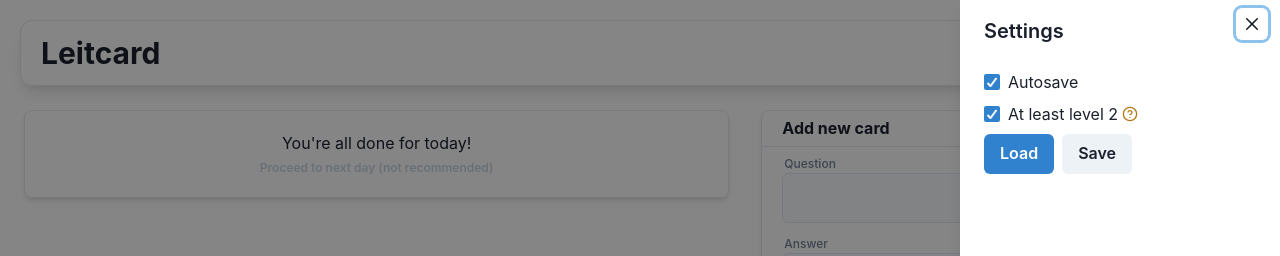
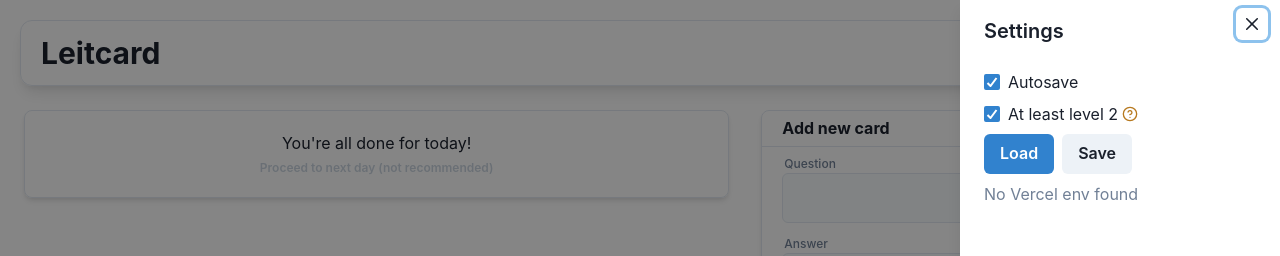
Before and after one commit to JokeNeverSoke/leitcard, a React (Vite) app: page / in a window 1280 px wide. Both pictures are taken after a click on the button "Settings". Shown: the top 256 px of the page. Built offline with nearby package versions, Linux system fonts and the light colour scheme.

Commit message:
fix: cannot find env causing crash

```diff
--- a/src/components/config.tsx
+++ b/src/components/config.tsx
@@ -22,7 +22,6 @@ import { Transfer } from "./transfer";
 export const Config = () => {
   const dispatch = useAppDispatch();
   const pref = useAppSelector((state) => state.cards.preference);
-  console.log({ env: import.meta.env, tenv: process.env });
 
   return (
     <VStack spacing={2} align="left">
@@ -60,12 +59,12 @@ export const Config = () => {
         </Tooltip>
       </Checkbox>
       <Transfer />
-      {!import.meta.env.VERCEL ? null : (
-        <Text color="gray.500">
-          {(import.meta.env.VITE_VERCEL_GIT_COMMIT_SHA as string).slice(0, 8)} -{" "}
-          {import.meta.env.VITE_VERCEL_GIT_COMMIT_MESSAGE}
-        </Text>
-      )}
+      <Text color="gray.500">
+        {!import.meta.env.VERCEL
+          ? "No Vercel env found"
+          : (import.meta.env.VITE_VERCEL_GIT_COMMIT_SHA as string).slice(0, 8) +
+            import.meta.env.VITE_VERCEL_GIT_COMMIT_MESSAGE}
+      </Text>
     </VStack>
   );
 };
```
